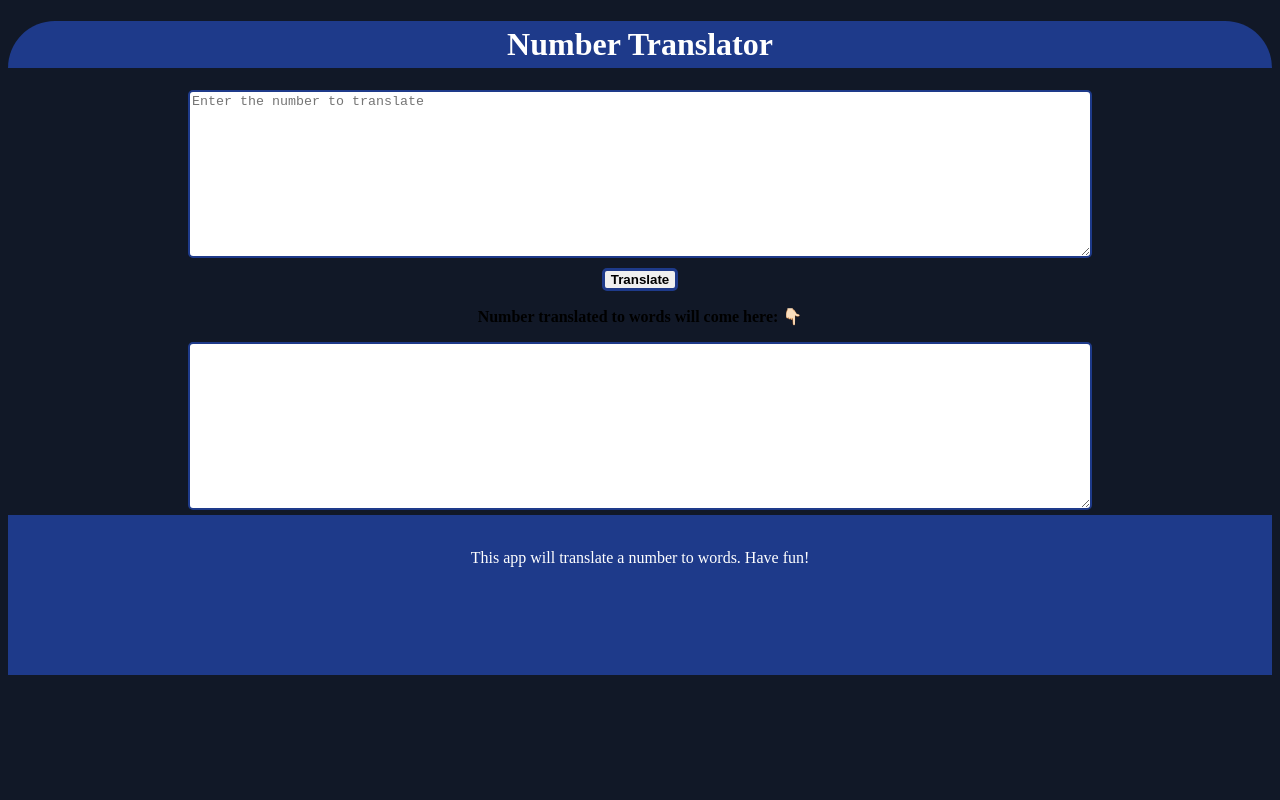
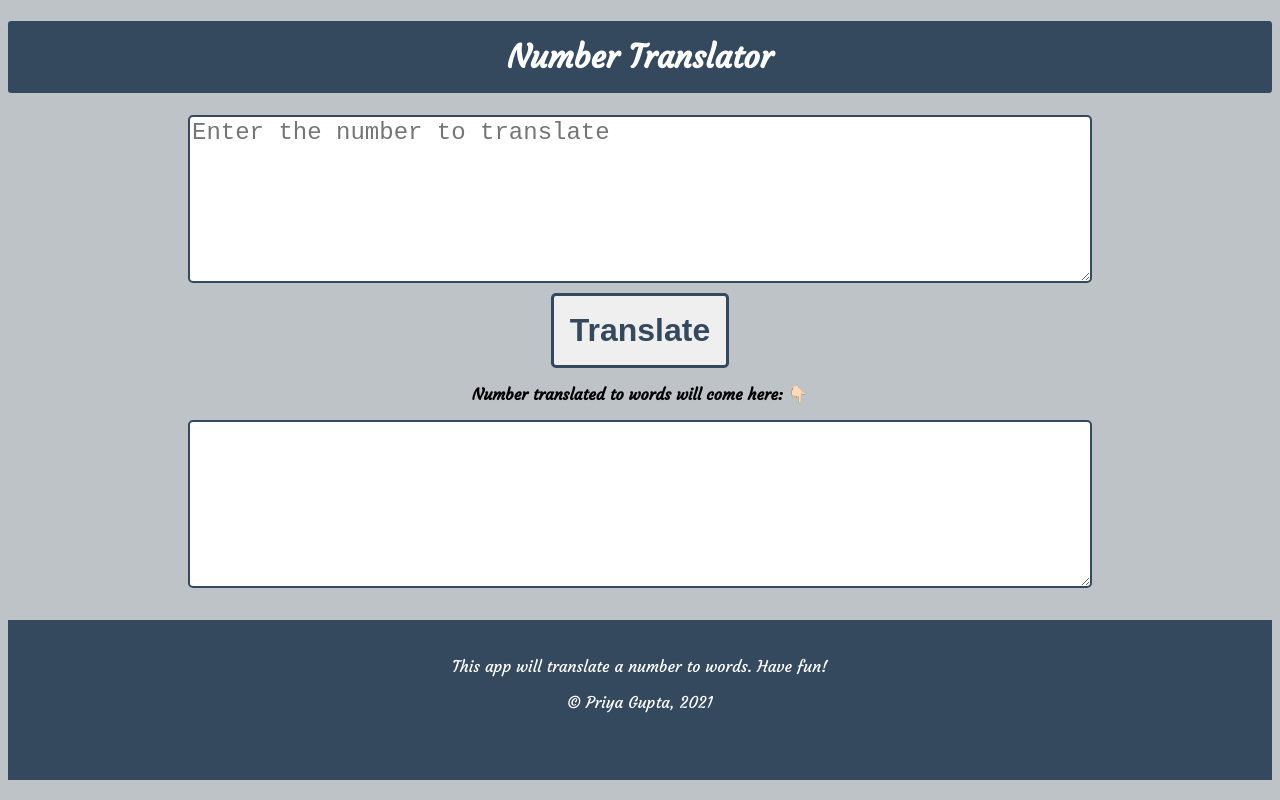
Before and after one commit to priyagupta314-work/NumberTranslater, a plain HTML site: page index.html in a window 1280 px wide. Drawn offline with Linux system fonts and the light colour scheme.

Commit message:
style - several style changes

```diff
--- a/index.html
+++ b/index.html
@@ -21,6 +21,7 @@
             <br/>
 
             <p>This app will translate a number to words. Have fun!</p>
+            <p> &copy Priya Gupta, 2021</p>
         </footer>
         <script src="app.js" type="text/javascript"></script>
 
--- a/style.css
+++ b/style.css
@@ -1,6 +1,7 @@
+@import url('https://fonts.googleapis.com/css2?family=Courgette&display=swap');
 :root{
-    --color-primary: #1E3A8A;
-    --color-mid: #111827;
+    --color-primary: #34495e;
+    --color-mid: #bdc3c7;
     --color-heading: white;
 }
 textarea{
@@ -11,6 +12,8 @@ textarea{
     border-width: 2px;
     border-color: var(--color-primary);
     border-radius: 5px;
+    font-size: 1.5rem;
+
 }
 
 
@@ -18,13 +21,14 @@ textarea{
     background-color: var(--color-primary);
     text-align: center;
     color: var(--color-heading);
-    padding:5px;
-    border-top-left-radius: 50px;
-    border-top-right-radius: 50px;
+    padding: 1rem;
+    border-radius: 0.2rem;
+
 
 }
 body{
     background-color: var(--color-mid);
+    font-family: 'Courgette', cursive;
 }
 #btnTranslate{
     display:block;
@@ -34,6 +38,15 @@ body{
     border-width: 3px;
     border-color: var(--color-primary);
     font-weight: bold;
+    padding: 1rem;
+    font-size: 2rem;
+    color: var(--color-primary);
+}
+
+#btnTranslate:hover{
+    background-color: #2980b9;
+    cursor: pointer;
+    color: var(--color-heading);
 }
 
 p{
@@ -45,5 +58,6 @@ p{
     justify-content: center;
     align-items: center;
     color:var(--color-heading);
+    margin-top: 2rem;
 
 }
```
